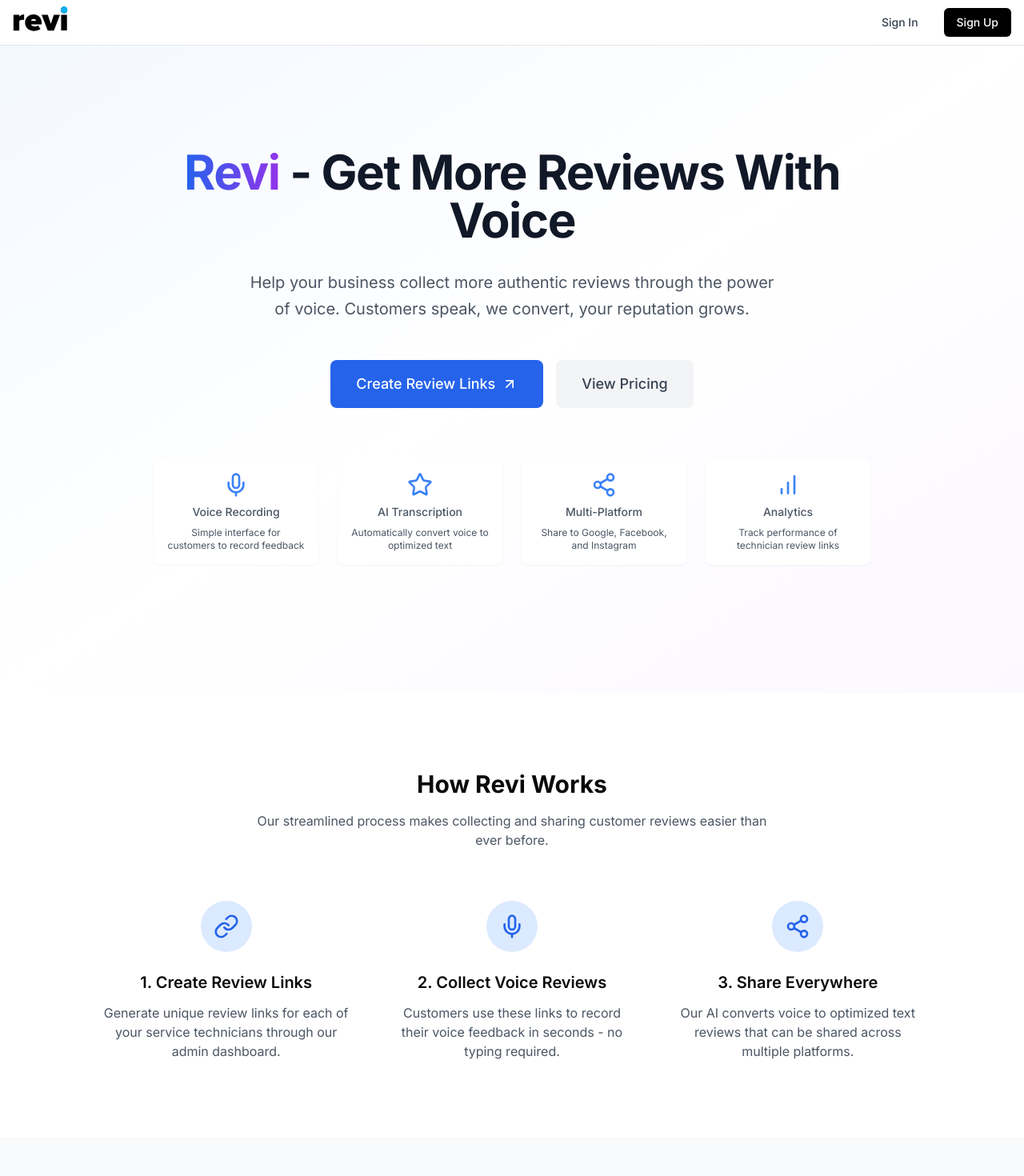
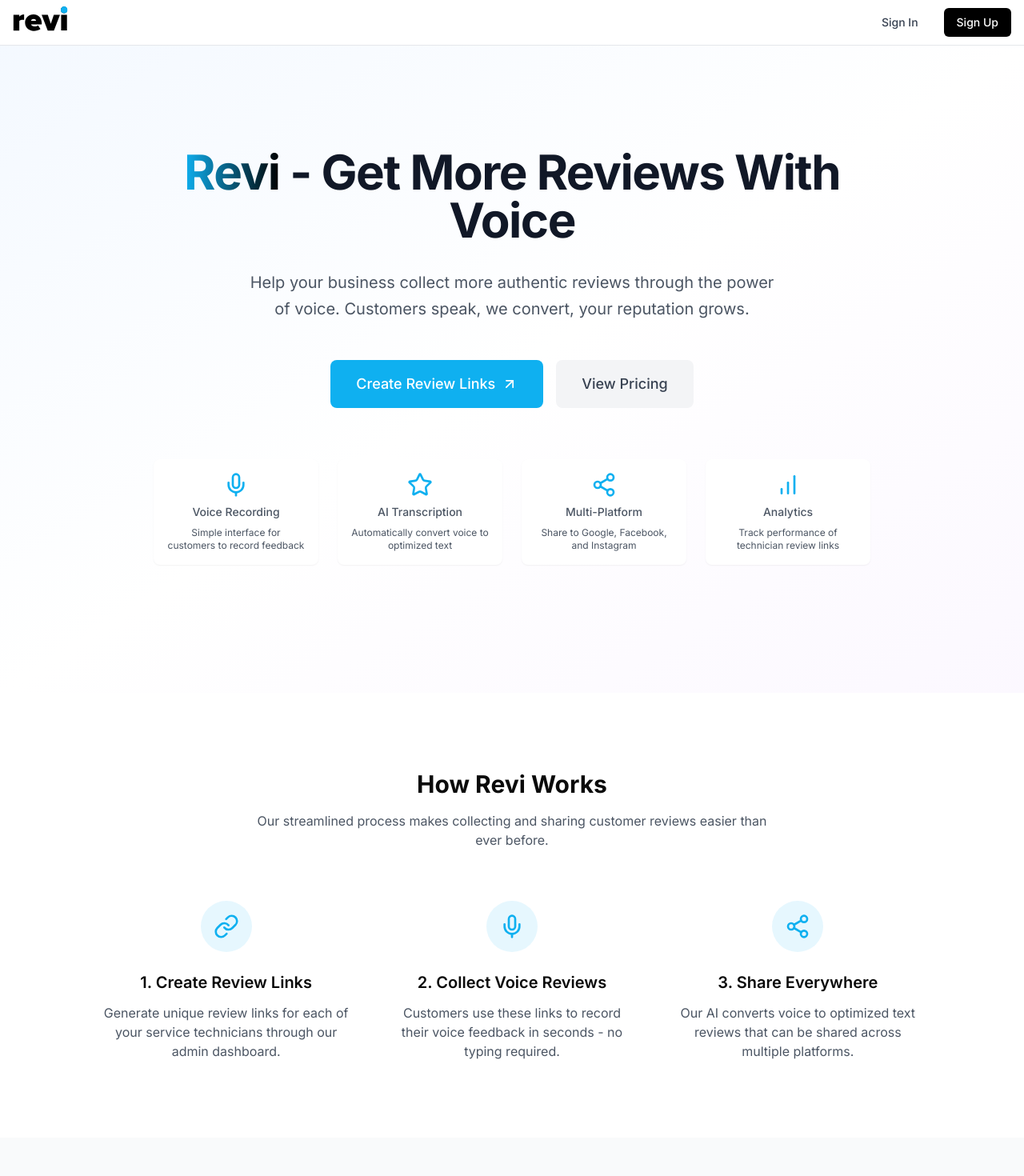
Before and after one commit to niclew17/revi, a Next.js app: page / in a window 1280 px wide. Shown: the top 1470 px of the page at 80% size. Built offline with nearby package versions, Linux system fonts and the light colour scheme; no server answers.

Commit message:
Changed the color and made stripe work

```diff
--- a/src/app/page.tsx
+++ b/src/app/page.tsx
@@ -42,8 +42,8 @@ export default async function Home() {
 
           <div className="grid md:grid-cols-3 gap-12 max-w-5xl mx-auto">
             <div className="flex flex-col items-center text-center">
-              <div className="w-16 h-16 bg-blue-100 rounded-full flex items-center justify-center mb-6">
-                <Link className="w-8 h-8 text-blue-600" />
+              <div className="w-16 h-16 bg-custom-blue/10 rounded-full flex items-center justify-center mb-6">
+                <Link className="w-8 h-8 text-custom-blue" />
               </div>
               <h3 className="text-xl font-semibold mb-3">
                 1. Create Review Links
@@ -54,8 +54,8 @@ export default async function Home() {
               </p>
             </div>
             <div className="flex flex-col items-center text-center">
-              <div className="w-16 h-16 bg-blue-100 rounded-full flex items-center justify-center mb-6">
-                <Mic className="w-8 h-8 text-blue-600" />
+              <div className="w-16 h-16 bg-custom-blue/10 rounded-full flex items-center justify-center mb-6">
+                <Mic className="w-8 h-8 text-custom-blue" />
               </div>
               <h3 className="text-xl font-semibold mb-3">
                 2. Collect Voice Reviews
@@ -66,8 +66,8 @@ export default async function Home() {
               </p>
             </div>
             <div className="flex flex-col items-center text-center">
-              <div className="w-16 h-16 bg-blue-100 rounded-full flex items-center justify-center mb-6">
-                <Share2 className="w-8 h-8 text-blue-600" />
+              <div className="w-16 h-16 bg-custom-blue/10 rounded-full flex items-center justify-center mb-6">
+                <Share2 className="w-8 h-8 text-custom-blue" />
               </div>
               <h3 className="text-xl font-semibold mb-3">
                 3. Share Everywhere
@@ -134,7 +134,7 @@ export default async function Home() {
                 key={index}
                 className="p-6 bg-white rounded-xl shadow-sm hover:shadow-md transition-shadow"
               >
-                <div className="text-blue-600 mb-4">{feature.icon}</div>
+                <div className="text-custom-blue mb-4">{feature.icon}</div>
                 <h3 className="text-xl font-semibold mb-2">{feature.title}</h3>
                 <p className="text-gray-600">{feature.description}</p>
               </div>
@@ -230,18 +230,18 @@ export default async function Home() {
       </section>
 
       {/* CTA Section */}
-      <section className="py-20 bg-blue-600 text-white">
+      <section className="py-20 bg-gradient-to-r from-custom-blue to-black text-white">
         <div className="container mx-auto px-4 text-center">
           <h2 className="text-3xl font-bold mb-4">
             Ready to Transform Your Review Process?
           </h2>
-          <p className="text-blue-100 mb-8 max-w-2xl mx-auto">
+          <p className="text-white/80 mb-8 max-w-2xl mx-auto">
             Join service businesses that are collecting more authentic reviews
             with less effort.
           </p>
           <a
             href="/dashboard"
-            className="inline-flex items-center px-8 py-4 text-blue-600 bg-white rounded-lg hover:bg-gray-100 transition-colors font-medium"
+            className="inline-flex items-center px-8 py-4 text-custom-blue bg-white rounded-lg hover:bg-gray-100 transition-colors font-medium"
           >
             Create Your First Review Link
             <ArrowUpRight className="ml-2 w-5 h-5" />
--- a/src/app/pricing/page.tsx
+++ b/src/app/pricing/page.tsx
@@ -24,7 +24,7 @@ export default async function Pricing() {
           </p>
         </div>
 
-        <div className="grid grid-cols-1 md:grid-cols-3 gap-8 max-w-7xl mx-auto justify-center">
+        <div className="flex flex-wrap justify-center gap-8 max-w-7xl mx-auto">
           {plans?.map((item: any) => (
             <PricingCard key={item.id} item={item} user={user} />
           ))}
--- a/src/components/dashboard-navbar.tsx
+++ b/src/components/dashboard-navbar.tsx
@@ -1,6 +1,7 @@
 "use client";
 
 import Link from "next/link";
+import Image from "next/image";
 import { createClient } from "../../supabase/client";
 import {
   DropdownMenu,
@@ -21,13 +22,19 @@ export default function DashboardNavbar() {
     <nav className="w-full border-b border-gray-200 bg-white py-4">
       <div className="container mx-auto px-4 flex justify-between items-center">
         <div className="flex items-center gap-4">
-          <Link href="/" prefetch className="text-xl font-bold">
-            Logo
+          <Link href="/" prefetch className="flex items-center">
+            <Image
+              src="/images/logo.svg"
+              alt="Logo"
+              width={120}
+              height={40}
+              className="h-8 w-auto"
+            />
           </Link>
           <div className="hidden md:flex items-center space-x-4 ml-6">
             <Link
               href="/dashboard"
-              className={`text-sm font-medium ${pathname === "/dashboard" ? "text-primary" : "text-muted-foreground hover:text-primary"}`}
+              className={`text-sm font-medium ${pathname === "/dashboard" ? "text-custom-blue" : "text-muted-foreground hover:text-custom-blue"}`}
             >
               Dashboard
             </Link>
--- a/src/components/employee-form.tsx
+++ b/src/components/employee-form.tsx
@@ -153,8 +153,8 @@ export default function EmployeeForm({ employees, userId }: EmployeeFormProps) {
                   className="flex items-center justify-between p-4 border rounded-lg bg-card hover:shadow-sm transition-shadow"
                 >
                   <div className="flex items-center gap-3">
-                    <div className="bg-primary/10 p-2 rounded-full">
-                      <User className="h-4 w-4 text-primary" />
+                    <div className="bg-custom-blue/10 p-2 rounded-full">
+                      <User className="h-4 w-4 text-custom-blue" />
                     </div>
                     <div>
                       <div className="font-medium">{employee.name}</div>
--- a/src/components/hero.tsx
+++ b/src/components/hero.tsx
@@ -11,7 +11,7 @@ export default function Hero() {
         <div className="container mx-auto px-4">
           <div className="text-center max-w-4xl mx-auto">
             <h1 className="text-5xl sm:text-6xl font-bold text-gray-900 mb-8 tracking-tight">
-              <span className="text-transparent bg-clip-text bg-gradient-to-r from-blue-600 to-purple-600">
+              <span className="text-transparent bg-clip-text bg-gradient-to-r from-[#0fb0f0] to-black">
                 Revi
               </span>{" "}
               - Get More Reviews With Voice
@@ -26,7 +26,7 @@ export default function Hero() {
             <div className="flex flex-col sm:flex-row gap-4 justify-center items-center">
               <Link
                 href="/dashboard"
-                className="inline-flex items-center px-8 py-4 text-white bg-blue-600 rounded-lg hover:bg-blue-700 transition-colors text-lg font-medium"
+                className="inline-flex items-center px-8 py-4 text-white bg-custom-blue rounded-lg hover:bg-gradient-to-r hover:from-custom-blue hover:to-black transition-colors text-lg font-medium"
               >
                 Create Review Links
                 <ArrowUpRight className="ml-2 w-5 h-5" />
@@ -42,28 +42,28 @@ export default function Hero() {
 
             <div className="mt-16 grid grid-cols-1 sm:grid-cols-2 md:grid-cols-4 gap-6 text-sm text-gray-600 max-w-4xl mx-auto">
               <div className="flex flex-col items-center gap-2 p-4 rounded-lg bg-white shadow-sm">
-                <Mic className="w-8 h-8 text-blue-500" />
+                <Mic className="w-8 h-8 text-custom-blue" />
                 <span className="font-medium">Voice Recording</span>
                 <span className="text-xs text-center">
                   Simple interface for customers to record feedback
                 </span>
               </div>
               <div className="flex flex-col items-center gap-2 p-4 rounded-lg bg-white shadow-sm">
-                <Star className="w-8 h-8 text-blue-500" />
+                <Star className="w-8 h-8 text-custom-blue" />
                 <span className="font-medium">AI Transcription</span>
                 <span className="text-xs text-center">
                   Automatically convert voice to optimized text
                 </span>
               </div>
               <div className="flex flex-col items-center gap-2 p-4 rounded-lg bg-white shadow-sm">
-                <Share2 className="w-8 h-8 text-blue-500" />
+                <Share2 className="w-8 h-8 text-custom-blue" />
                 <span className="font-medium">Multi-Platform</span>
                 <span className="text-xs text-center">
                   Share to Google, Facebook, and Instagram
                 </span>
               </div>
               <div className="flex flex-col items-center gap-2 p-4 rounded-lg bg-white shadow-sm">
-                <BarChart className="w-8 h-8 text-blue-500" />
+                <BarChart className="w-8 h-8 text-custom-blue" />
                 <span className="font-medium">Analytics</span>
                 <span className="text-xs text-center">
                   Track performance of technician review links
--- a/src/components/review-links.tsx
+++ b/src/components/review-links.tsx
@@ -77,8 +77,8 @@ export default function ReviewLinks({ employees }: ReviewLinksProps) {
                 >
                   <div className="flex items-start justify-between gap-4">
                     <div className="flex items-center gap-3 flex-1">
-                      <div className="bg-primary/10 p-2 rounded-full">
-                        <User className="h-4 w-4 text-primary" />
+                      <div className="bg-custom-blue/10 p-2 rounded-full">
+                        <User className="h-4 w-4 text-custom-blue" />
                       </div>
                       <div className="flex-1">
                         <div className="font-medium">{employee.name}</div>
--- a/tailwind.config.ts
+++ b/tailwind.config.ts
@@ -19,6 +19,7 @@ const config = {
     },
     extend: {
       colors: {
+        "custom-blue": "#0fb0f0",
         border: "hsl(var(--border))",
         input: "hsl(var(--input))",
         ring: "hsl(var(--ring))",
```
Also changed, not shown: src/components/pricing-card.tsx (+5 -11 lines).
